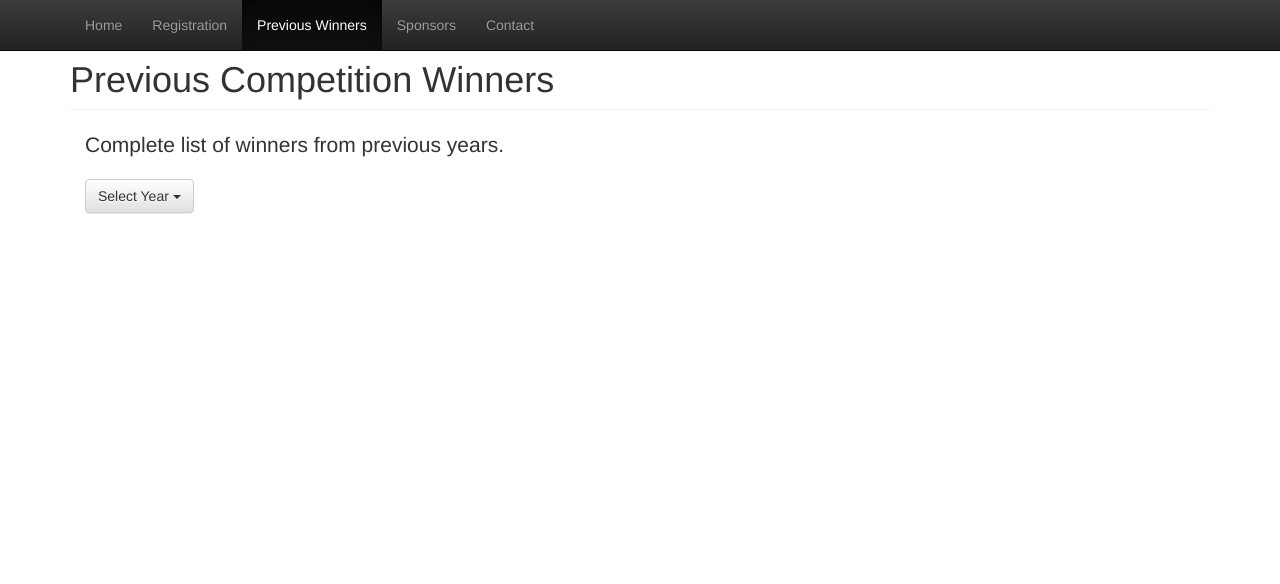
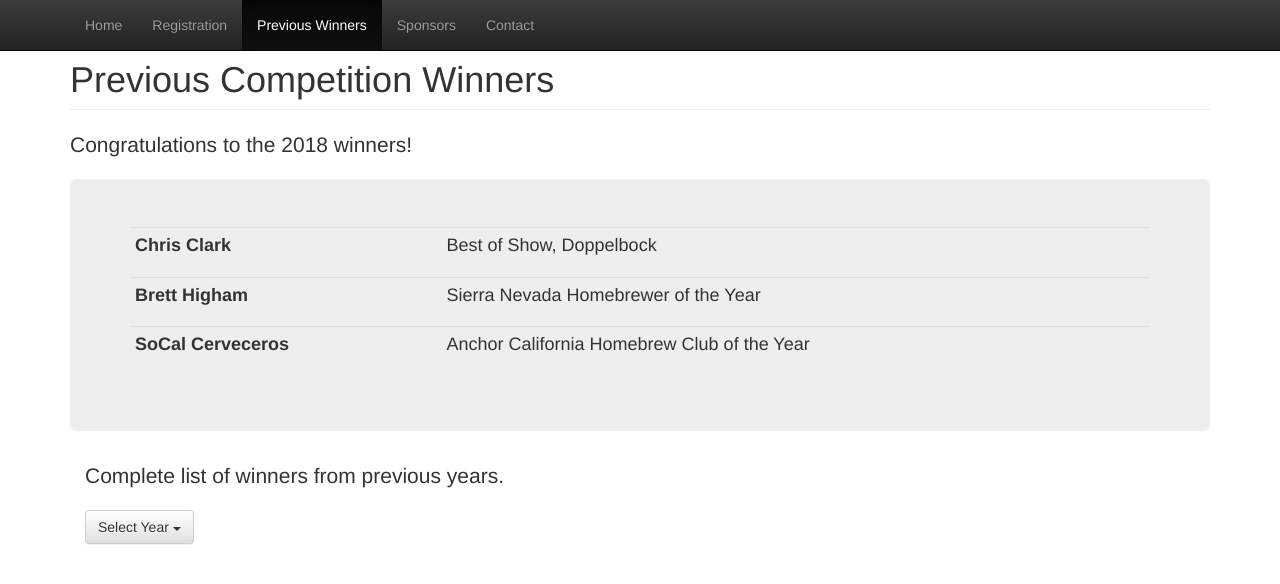
Before and after one commit to castatebrewcomp/castatebrewcomp.github.io, a Jekyll site: the page built from previous.html, in a window 1280 px wide. Shown: the top 584 px of the page. Built offline with Jekyll 4.4.1, drawn with Linux system fonts in a browser that asks for light colours.

Commit message:
Update previous.html

```diff
--- a/previous.html
+++ b/previous.html
@@ -7,30 +7,29 @@ title: PreviousWinners
 
   <h1 class="page-header">Previous Competition Winners</h1>
 
-<!--    Removing the emphasis on 2017 winners... update with 2018 winners once announced
+<!--    Replaced 2017 winners with 2018 winners... demphasize when 2019 contest starts--->
   <p class="lead">
-    Congratulations to the 2017 winners!
+    Congratulations to the 2018 winners!
   </p>
 
   <div class="jumbotron">
     <table class="table table-hover table-condensed" style="font-size:large">
       <tbody>
         <tr>
-          <td nowrap><strong>Kevin Johnson</strong></td>
-          <td class="stretch">Best of Show, English Barleywine</td>
+          <td nowrap><strong>Chris Clark</strong></td>
+          <td class="stretch" style="padding-bottom: 1em">Best of Show, Doppelbock</td>
         </tr>
         <tr>
-          <td nowrap><strong>Nick Corona</strong></td>
-          <td class="stretch">Sierra Nevada Homebrewer of the Year</td>
+          <td nowrap><strong>Brett Higham</strong></td>
+          <td class="stretch"  style="padding-bottom: 1em">Sierra Nevada Homebrewer of the Year</td>
         </tr>
         <tr>
-          <td nowrap><strong>San Francisco Homebrewers Guild</strong></td>
+          <td nowrap><strong>SoCal Cerveceros</strong></td>
           <td class="stretch">Anchor California Homebrew Club of the Year</td>
         </tr>
       </tbody>
     </table>
   </div>
--->
 
 
 
```
